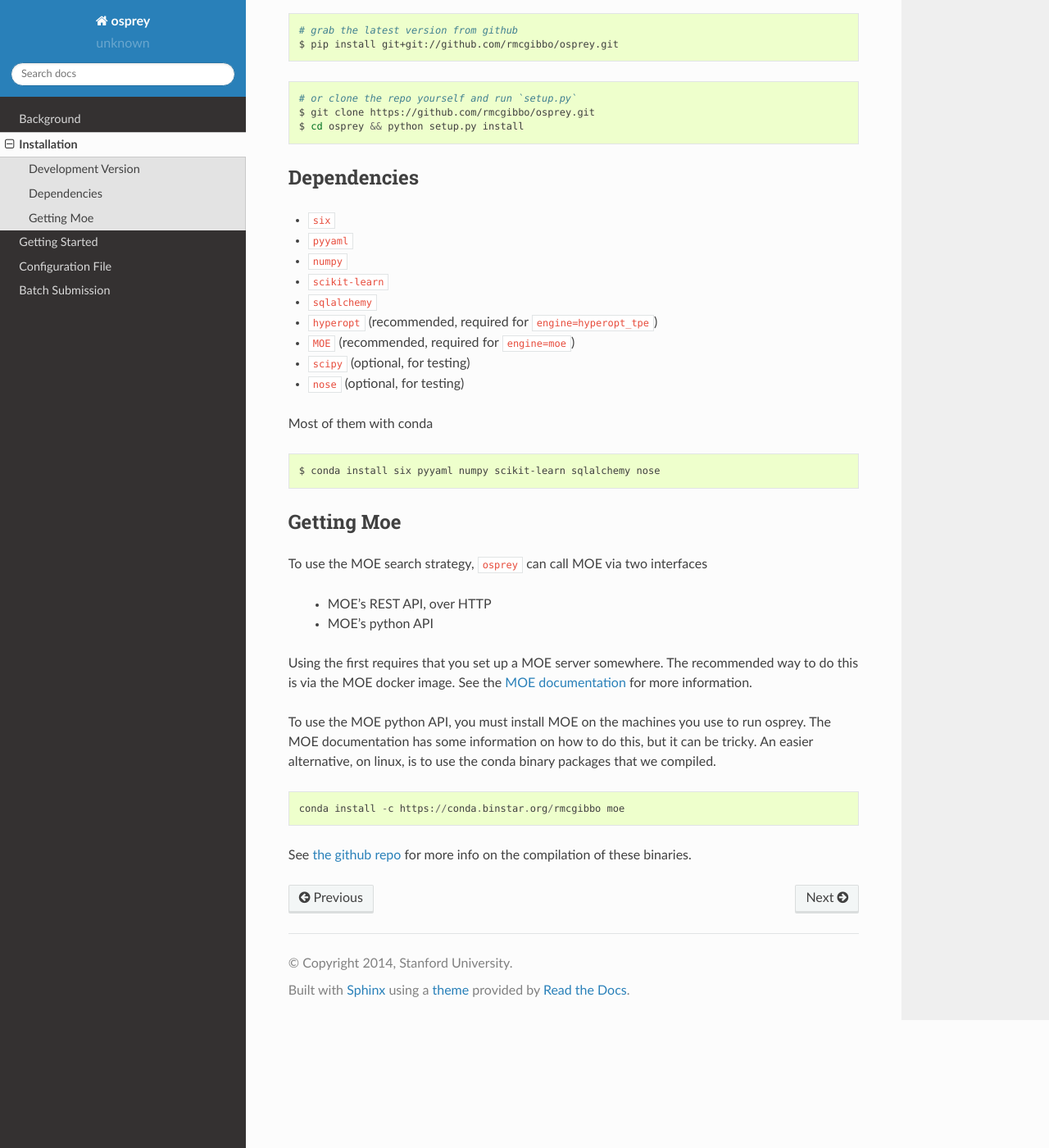
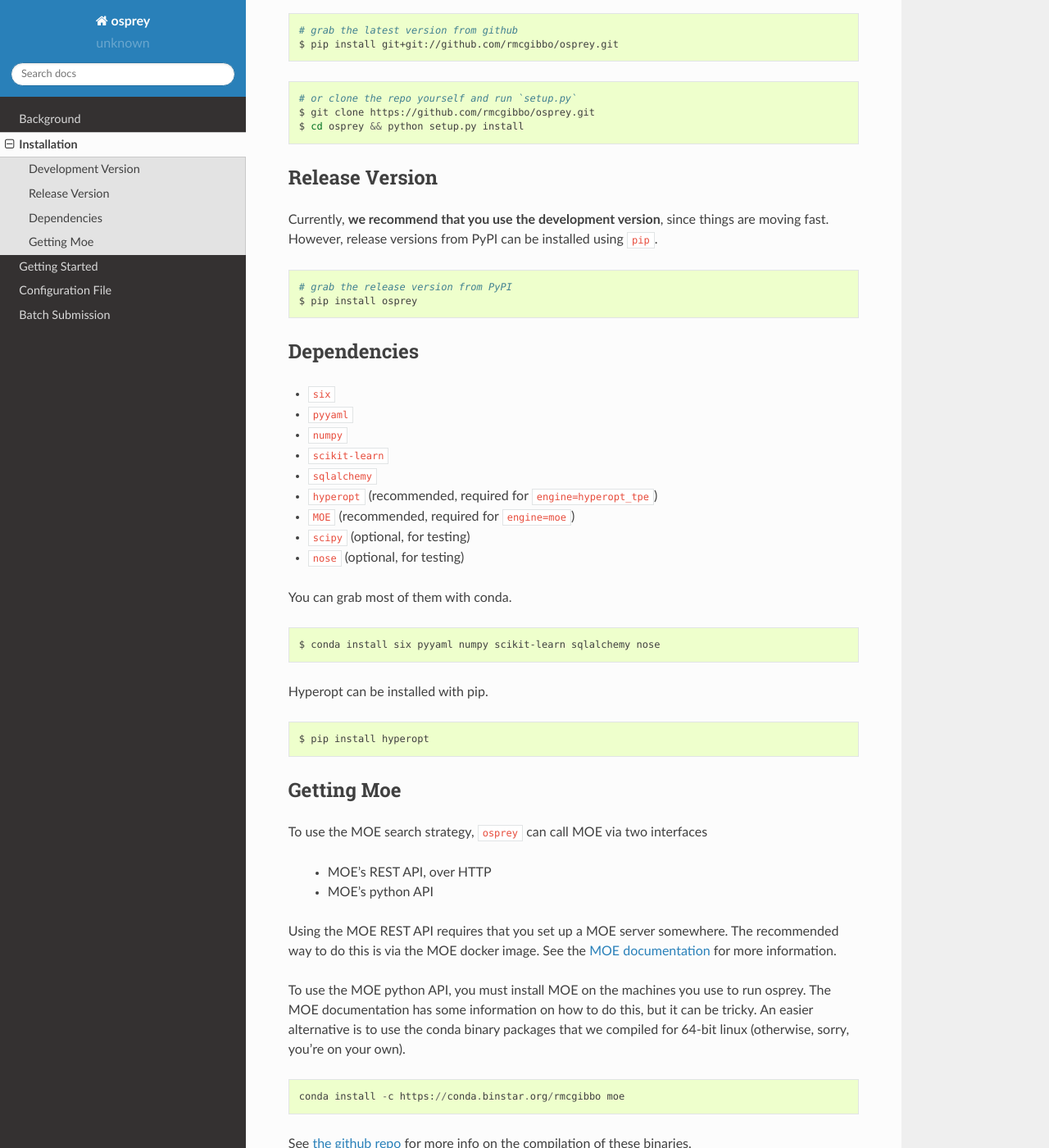
Before and after one commit to msmbuilder/osprey, a Sphinx documentation site: the page built from docs/installation.rst, in a window 1280 px wide and 1400 px high, scrolled down 248 px. Shown: the whole window at 82% size. Built offline with Sphinx 7.4.7 and the Read the Docs theme 2.0.0, drawn with Linux system fonts in a browser that asks for light colours.

Commit message:
small tweaks to docs

```diff
--- a/docs/batch_submission.rst
+++ b/docs/batch_submission.rst
@@ -2,7 +2,9 @@
 ================
 
 Multiple ``osprey worker`` processes can be run simultaneously and connect
-to the same trials database
+to the same trials database. The following scripts might be useful as templates
+for submitting multiple parallel ``osprey worker`` s to a cluster batch scheduling
+system.
 
 Example PBS/TORQUE Script
 -------------------------
--- a/docs/installation.rst
+++ b/docs/installation.rst
@@ -19,6 +19,17 @@
   $ git clone https://github.com/rmcgibbo/osprey.git
   $ cd osprey && python setup.py install
 
+Release Version
+---------------
+
+Currently, **we recommend that you use the development version**, since things are
+moving fast. However, release versions from PyPI can be installed using ``pip``.
+
+.. code-block:: bash
+
+  # grab the release version from PyPI
+  $ pip install osprey
+
 
 Dependencies
 ------------
@@ -32,9 +43,14 @@
 - ``scipy`` (optional, for testing)
 - ``nose`` (optional, for testing)
 
-Most of them with conda ::
+You can grab most of them with conda. ::
 
   $ conda install six pyyaml numpy scikit-learn sqlalchemy nose
+
+Hyperopt can be installed with pip. ::
+
+  $ pip install hyperopt
+
 
 Getting Moe
 -----------
@@ -44,12 +60,15 @@
  - MOE's REST API, over HTTP
  - MOE's python API
 
-Using the first requires that you set up a MOE server somewhere. The recommended
-way to do this is via the MOE docker image. See the `MOE documentation <https://github.com/Yelp/MOE#install-in-docker>`_ for more information.
+Using the MOE REST API requires that you set up a MOE server somewhere.
+The recommended way to do this is via the MOE docker image. See the
+`MOE documentation <https://github.com/Yelp/MOE#install-in-docker>`_
+for more information.
 
 To use the MOE python API, you must install MOE on the machines you use to run
 osprey. The MOE documentation has some information on how to do this, but it
-can be tricky. An easier alternative, on linux, is to use the conda binary packages that we compiled. ::
+can be tricky. An easier alternative is to use the conda binary packages that
+we compiled for 64-bit linux (otherwise, sorry, you're on your own). ::
 
   conda install -c https://conda.binstar.org/rmcgibbo moe
 
```
